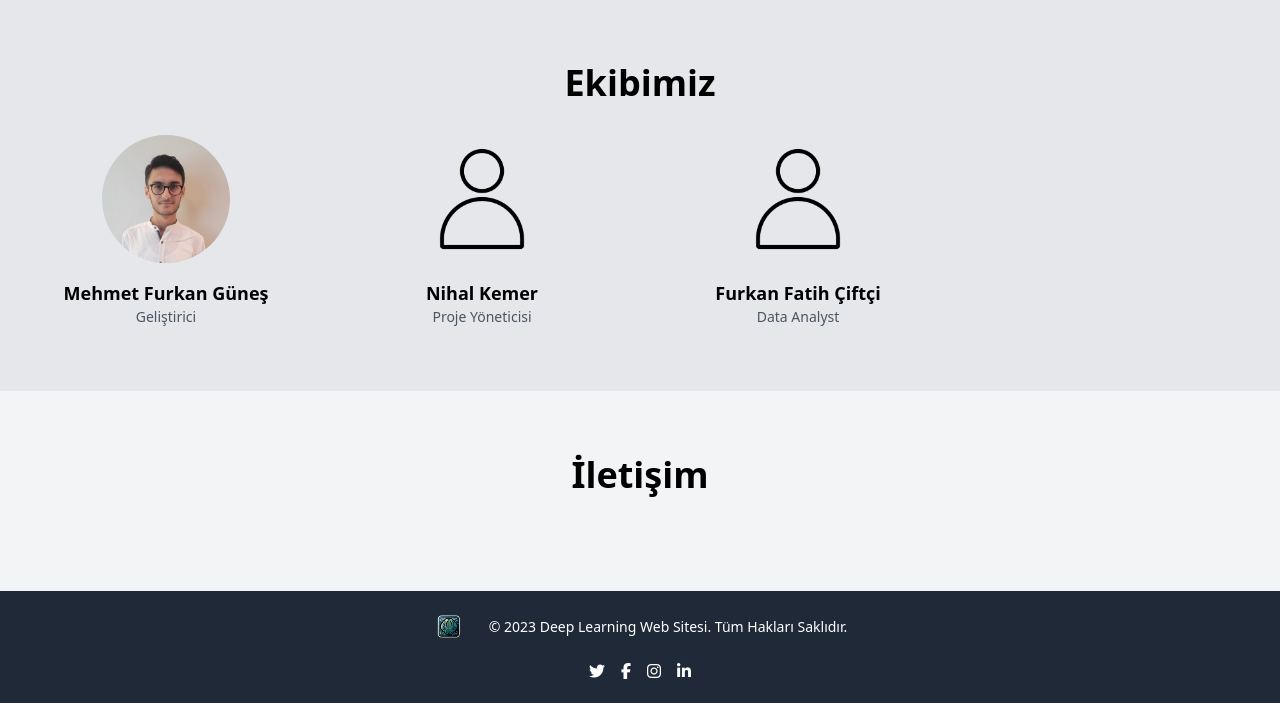
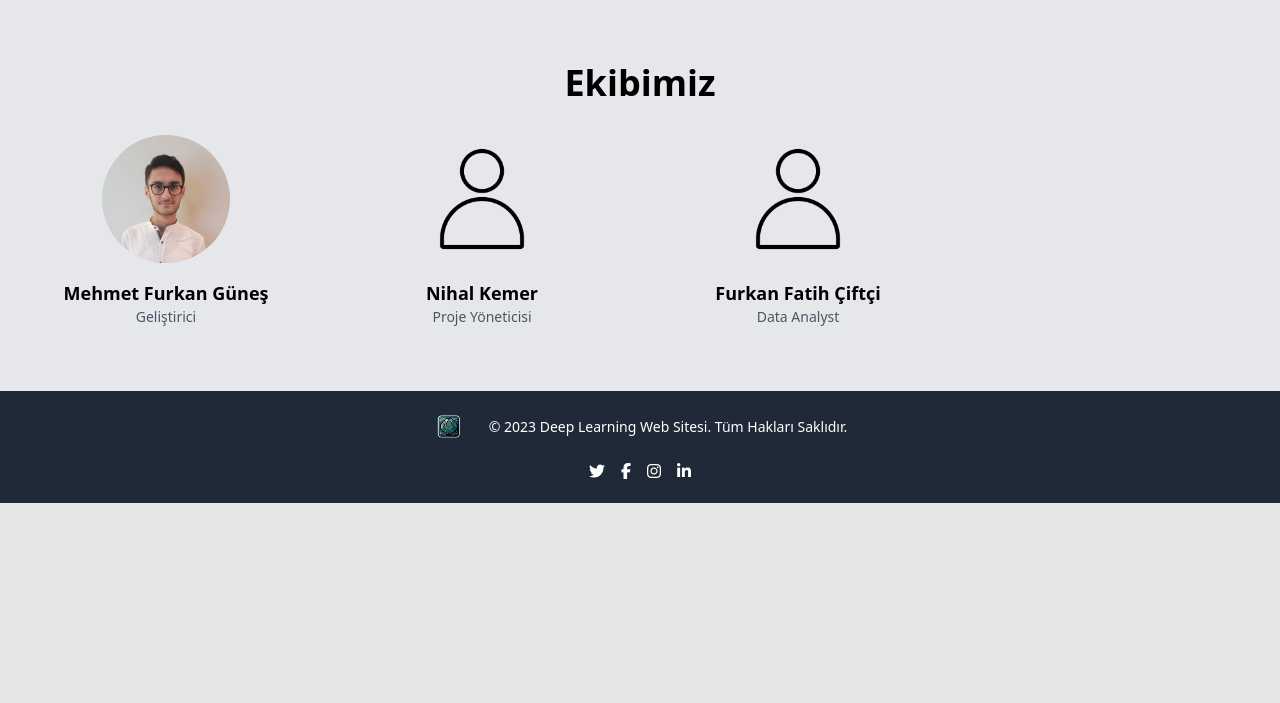
Before and after one commit to Lightfield0/deep_learning_project, a Django app: page /about-us/ in a window 1280 px wide. Shown: the part 943-1646 px from the top of the page. After the commit the page ends 1446 px from the top, so only its background shows below. Run offline with Django 4.2, Linux system fonts and the light colour scheme; data comes from the database, SQL or seed files in the repository; some libraries are stand-ins or nearby versions.

Commit message:
Changes to be committed: 	modified:   deep_learning_app/templates/about_us.html

```diff
--- a/deep_learning_app/templates/about_us.html
+++ b/deep_learning_app/templates/about_us.html
@@ -85,17 +85,6 @@
     {% endfor %}
 
 
-    <!-- Contact Section with Enhanced Interactive Form -->
-    <section class="py-16">
-        <div class="container mx-auto px-4">
-            <h2 class="text-4xl font-bold text-center mb-8">İletişim</h2>
-            <!-- Contact form -->
-            <form>
-                <!-- Form fields -->
-            </form>
-        </div>
-    </section>
-
 
     <script>
         // GSAP Animations and Owl Carousel Initialization
```
